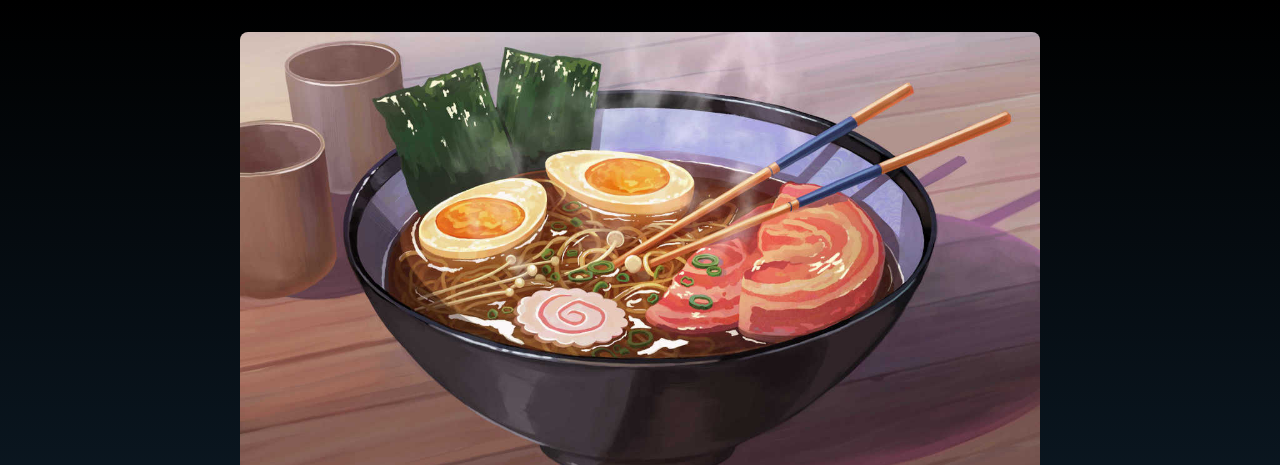
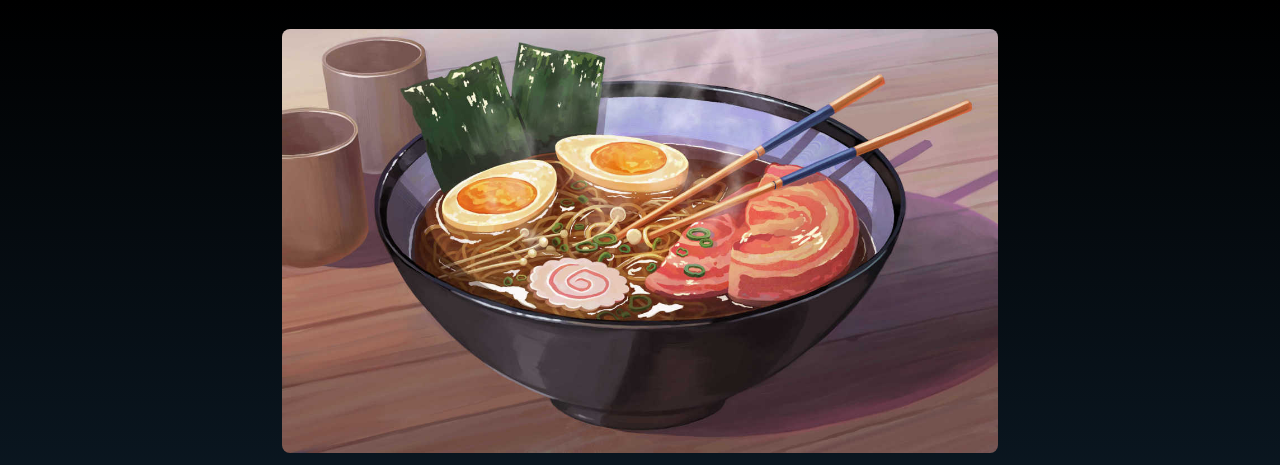
Before and after one commit to petrichorist/buns-recipes, a plain HTML site: page index.html in a window 1280 px wide. Shown: the top 465 px of the page. Drawn offline with Linux system fonts and the light colour scheme.

Commit message:
fix: Fix improper line height

```diff
--- a/styles.css
+++ b/styles.css
@@ -7,7 +7,7 @@
 *::before,
 *::after {
   box-sizing: border-box;
-  line-height: 1.25;
+  line-height: 1.5;
 }
 
 body {
@@ -80,6 +80,7 @@ footer {
 
 .container {
   max-width: 800px;
+  padding: 0 2.6rem;
   margin: 0 auto;
 }
 
@@ -93,7 +94,6 @@ footer {
   font-weight: 500;
   font-size: 1.5rem;
 }
-
 .ingredients,
 .instructions {
   padding-left: 0;
```
